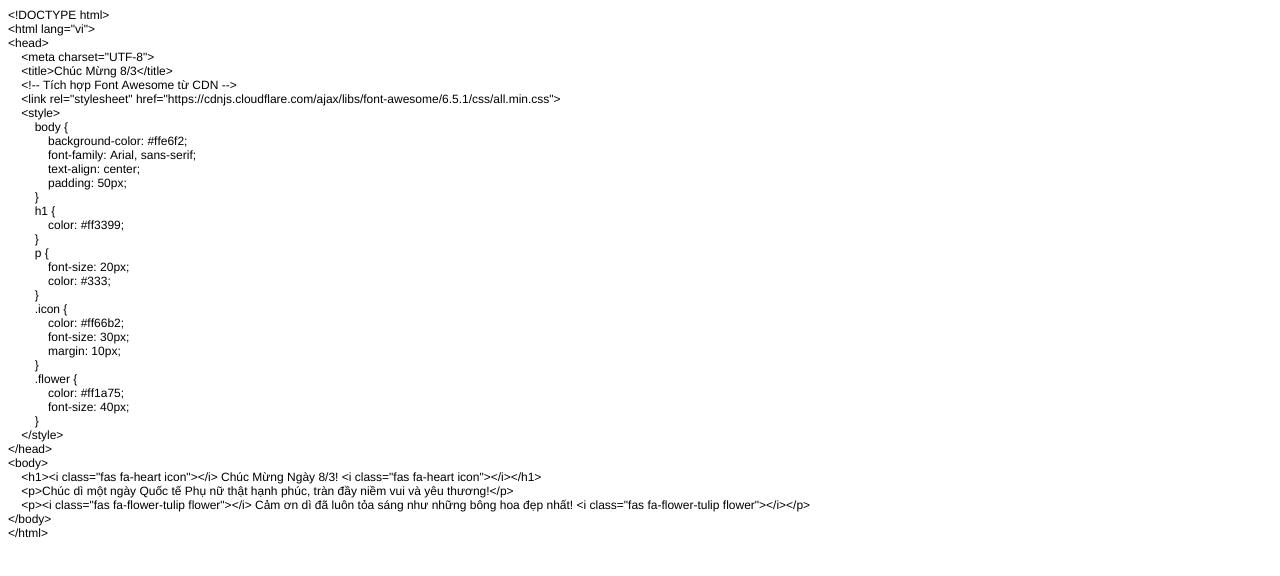
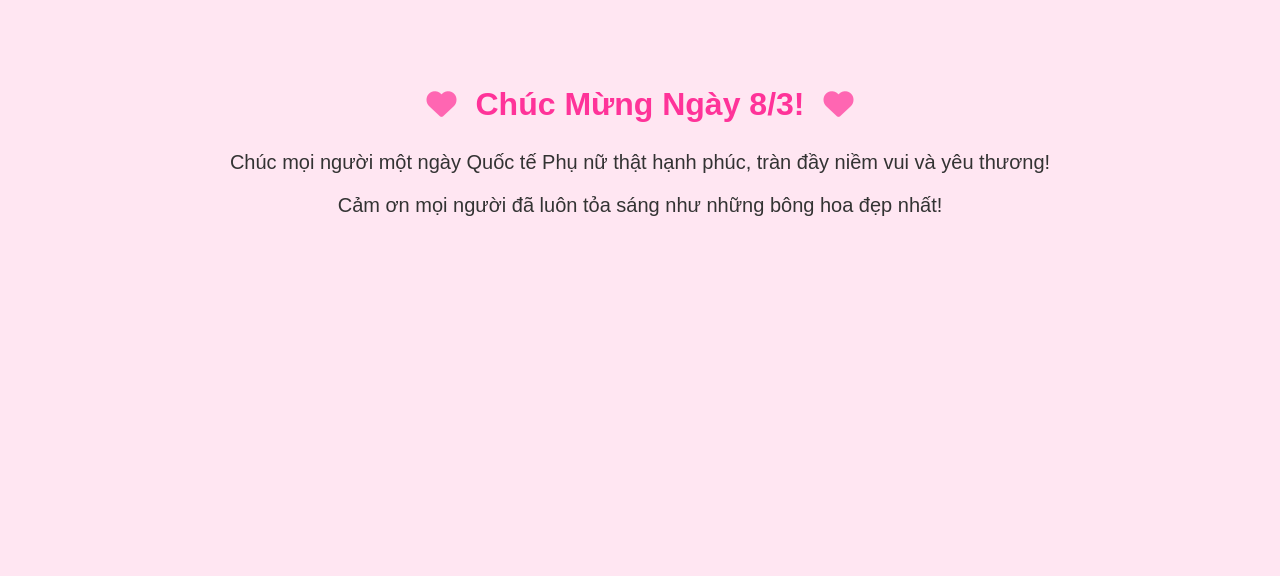
Before and after one commit to Hanh100624/chuc-mung-83, a plain HTML site: page index.html in a window 1280 px wide. Drawn offline with Linux system fonts and the light colour scheme.

Commit message:
Update index.html
Cập nhật 8/3

```diff
--- a/index.html
+++ b/index.html
@@ -1,54 +1,37 @@
-<!DOCTYPE html PUBLIC "-//W3C//DTD HTML 4.01//EN" "http://www.w3.org/TR/html4/strict.dtd">
-<html>
+<!DOCTYPE html>
+<html lang="vi">
 <head>
-  <meta http-equiv="Content-Type" content="text/html; charset=utf-8">
-  <meta http-equiv="Content-Style-Type" content="text/css">
-  <title></title>
-  <meta name="Generator" content="Cocoa HTML Writer">
-  <meta name="CocoaVersion" content="2575.4">
-  <style type="text/css">
-    p.p1 {margin: 0.0px 0.0px 0.0px 0.0px; font: 12.0px Helvetica; -webkit-text-stroke: #000000}
-    span.s1 {font-kerning: none}
-  </style>
+    <meta charset="UTF-8">
+    <title>Chúc Mừng 8/3</title>
+    <link rel="stylesheet" href="https://cdnjs.cloudflare.com/ajax/libs/font-awesome/6.5.1/css/all.min.css">
+    <style>
+        body {
+            background-color: #ffe6f2;
+            font-family: Arial, sans-serif;
+            text-align: center;
+            padding: 50px;
+        }
+        h1 {
+            color: #ff3399;
+        }
+        p {
+            font-size: 20px;
+            color: #333;
+        }
+        .icon {
+            color: #ff66b2;
+            font-size: 30px;
+            margin: 10px;
+        }
+        .flower {
+            color: #ff1a75;
+            font-size: 40px;
+        }
+    </style>
 </head>
 <body>
-<p class="p1"><span class="s1">&lt;!DOCTYPE html&gt;</span></p>
-<p class="p1"><span class="s1">&lt;html lang="vi"&gt;</span></p>
-<p class="p1"><span class="s1">&lt;head&gt;</span></p>
-<p class="p1"><span class="s1"><span class="Apple-converted-space">    </span>&lt;meta charset="UTF-8"&gt;</span></p>
-<p class="p1"><span class="s1"><span class="Apple-converted-space">    </span>&lt;title&gt;Chúc Mừng 8/3&lt;/title&gt;</span></p>
-<p class="p1"><span class="s1"><span class="Apple-converted-space">    </span>&lt;!-- Tích hợp Font Awesome từ CDN --&gt;</span></p>
-<p class="p1"><span class="s1"><span class="Apple-converted-space">    </span>&lt;link rel="stylesheet" href="https://cdnjs.cloudflare.com/ajax/libs/font-awesome/6.5.1/css/all.min.css"&gt;</span></p>
-<p class="p1"><span class="s1"><span class="Apple-converted-space">    </span>&lt;style&gt;</span></p>
-<p class="p1"><span class="s1"><span class="Apple-converted-space">        </span>body {</span></p>
-<p class="p1"><span class="s1"><span class="Apple-converted-space">            </span>background-color: #ffe6f2;</span></p>
-<p class="p1"><span class="s1"><span class="Apple-converted-space">            </span>font-family: Arial, sans-serif;</span></p>
-<p class="p1"><span class="s1"><span class="Apple-converted-space">            </span>text-align: center;</span></p>
-<p class="p1"><span class="s1"><span class="Apple-converted-space">            </span>padding: 50px;</span></p>
-<p class="p1"><span class="s1"><span class="Apple-converted-space">        </span>}</span></p>
-<p class="p1"><span class="s1"><span class="Apple-converted-space">        </span>h1 {</span></p>
-<p class="p1"><span class="s1"><span class="Apple-converted-space">            </span>color: #ff3399;</span></p>
-<p class="p1"><span class="s1"><span class="Apple-converted-space">        </span>}</span></p>
-<p class="p1"><span class="s1"><span class="Apple-converted-space">        </span>p {</span></p>
-<p class="p1"><span class="s1"><span class="Apple-converted-space">            </span>font-size: 20px;</span></p>
-<p class="p1"><span class="s1"><span class="Apple-converted-space">            </span>color: #333;</span></p>
-<p class="p1"><span class="s1"><span class="Apple-converted-space">        </span>}</span></p>
-<p class="p1"><span class="s1"><span class="Apple-converted-space">        </span>.icon {</span></p>
-<p class="p1"><span class="s1"><span class="Apple-converted-space">            </span>color: #ff66b2;</span></p>
-<p class="p1"><span class="s1"><span class="Apple-converted-space">            </span>font-size: 30px;</span></p>
-<p class="p1"><span class="s1"><span class="Apple-converted-space">            </span>margin: 10px;</span></p>
-<p class="p1"><span class="s1"><span class="Apple-converted-space">        </span>}</span></p>
-<p class="p1"><span class="s1"><span class="Apple-converted-space">        </span>.flower {</span></p>
-<p class="p1"><span class="s1"><span class="Apple-converted-space">            </span>color: #ff1a75;</span></p>
-<p class="p1"><span class="s1"><span class="Apple-converted-space">            </span>font-size: 40px;</span></p>
-<p class="p1"><span class="s1"><span class="Apple-converted-space">        </span>}</span></p>
-<p class="p1"><span class="s1"><span class="Apple-converted-space">    </span>&lt;/style&gt;</span></p>
-<p class="p1"><span class="s1">&lt;/head&gt;</span></p>
-<p class="p1"><span class="s1">&lt;body&gt;</span></p>
-<p class="p1"><span class="s1"><span class="Apple-converted-space">    </span>&lt;h1&gt;&lt;i class="fas fa-heart icon"&gt;&lt;/i&gt; Chúc Mừng Ngày 8/3! &lt;i class="fas fa-heart icon"&gt;&lt;/i&gt;&lt;/h1&gt;</span></p>
-<p class="p1"><span class="s1"><span class="Apple-converted-space">    </span>&lt;p&gt;Chúc dì một ngày Quốc tế Phụ nữ thật hạnh phúc, tràn đầy niềm vui và yêu thương!&lt;/p&gt;</span></p>
-<p class="p1"><span class="s1"><span class="Apple-converted-space">    </span>&lt;p&gt;&lt;i class="fas fa-flower-tulip flower"&gt;&lt;/i&gt; Cảm ơn dì đã luôn tỏa sáng như những bông hoa đẹp nhất! &lt;i class="fas fa-flower-tulip flower"&gt;&lt;/i&gt;&lt;/p&gt;</span></p>
-<p class="p1"><span class="s1">&lt;/body&gt;</span></p>
-<p class="p1"><span class="s1">&lt;/html&gt;</span></p>
+    <h1><i class="fas fa-heart icon"></i> Chúc Mừng Ngày 8/3! <i class="fas fa-heart icon"></i></h1>
+    <p>Chúc mọi người một ngày Quốc tế Phụ nữ thật hạnh phúc, tràn đầy niềm vui và yêu thương!</p>
+    <p><i class="fas fa-flower-tulip flower"></i> Cảm ơn mọi người đã luôn tỏa sáng như những bông hoa đẹp nhất! <i class="fas fa-flower-tulip flower"></i></p>
 </body>
 </html>
```
